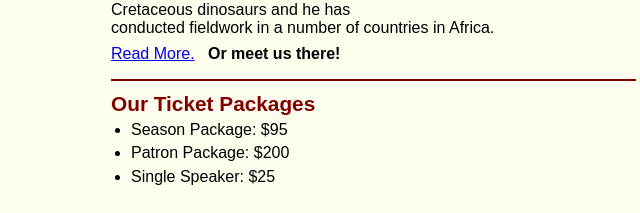
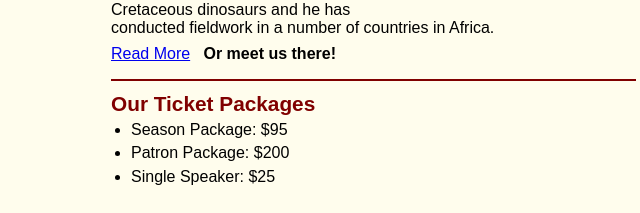
Before and after one commit to ShahadatAnadil/A08, a plain HTML site: page index.html in a window 1280 px wide. Shown: the part 620-833 px from the top of the page, 384-1024 px from the left. Drawn offline with Linux system fonts and the light colour scheme.

Commit message:
Update index.html

```diff
--- a/index.html
+++ b/index.html
@@ -29,7 +29,7 @@
             <p>What's 75 million years old and brand spanking new? A teenage Utahceratops! Come to the Saroyan, armed with your best dinosaur roar, when Scott Sampson, Research Curator at the Utah Museum of Natural History, steps to the podium. Sampson's research has focused on the ecology and evolution of late Cretaceous dinosaurs and he has conducted fieldwork in a number of countries in Africa.
             </p>
             <p>
-                <a href="sampson.html">Read More.</a>
+                <a href="sampson.html">Read More</a>
                 &nbsp;
                 <b>Or meet us there!</b>
             </p>
```
